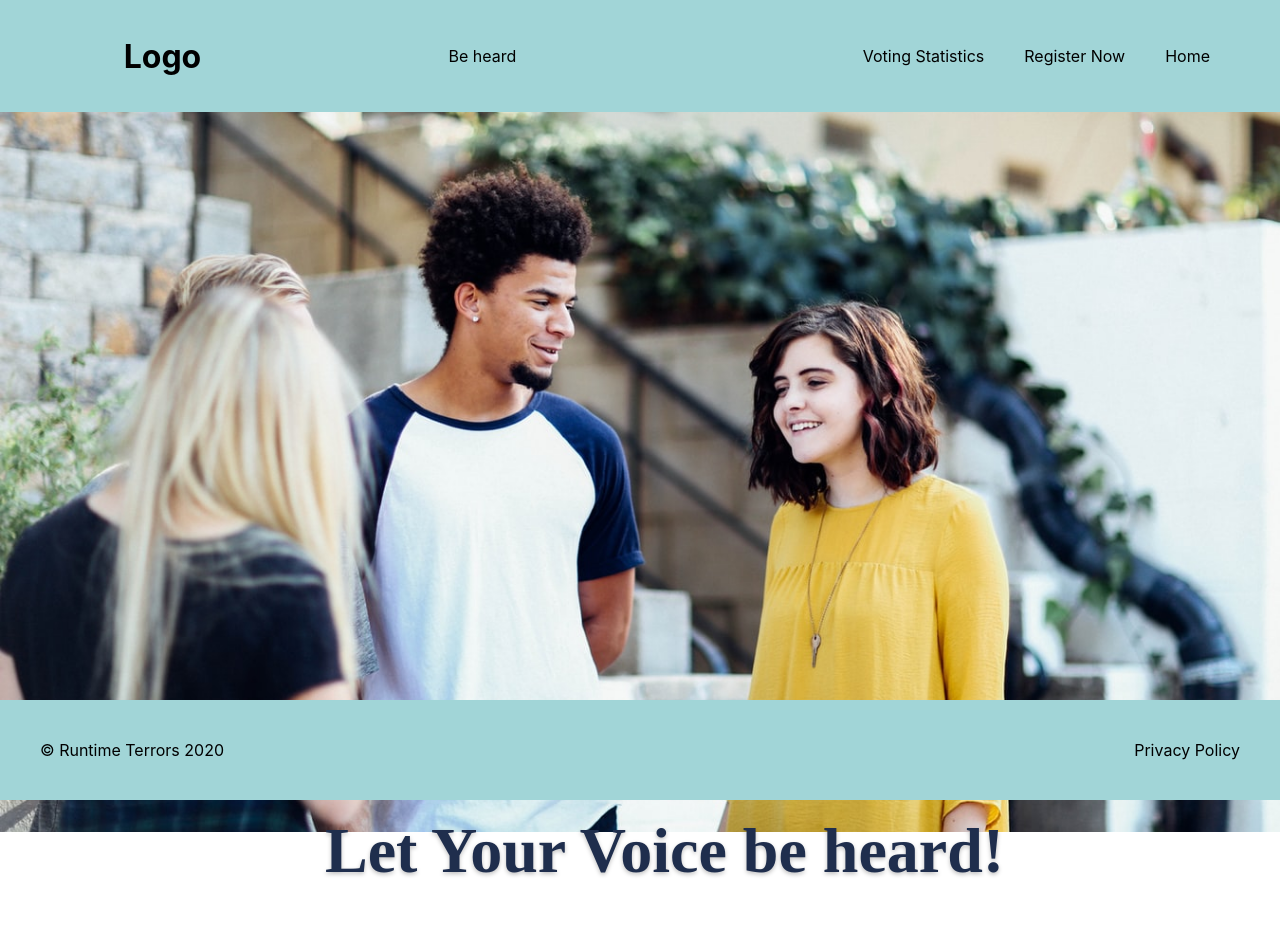
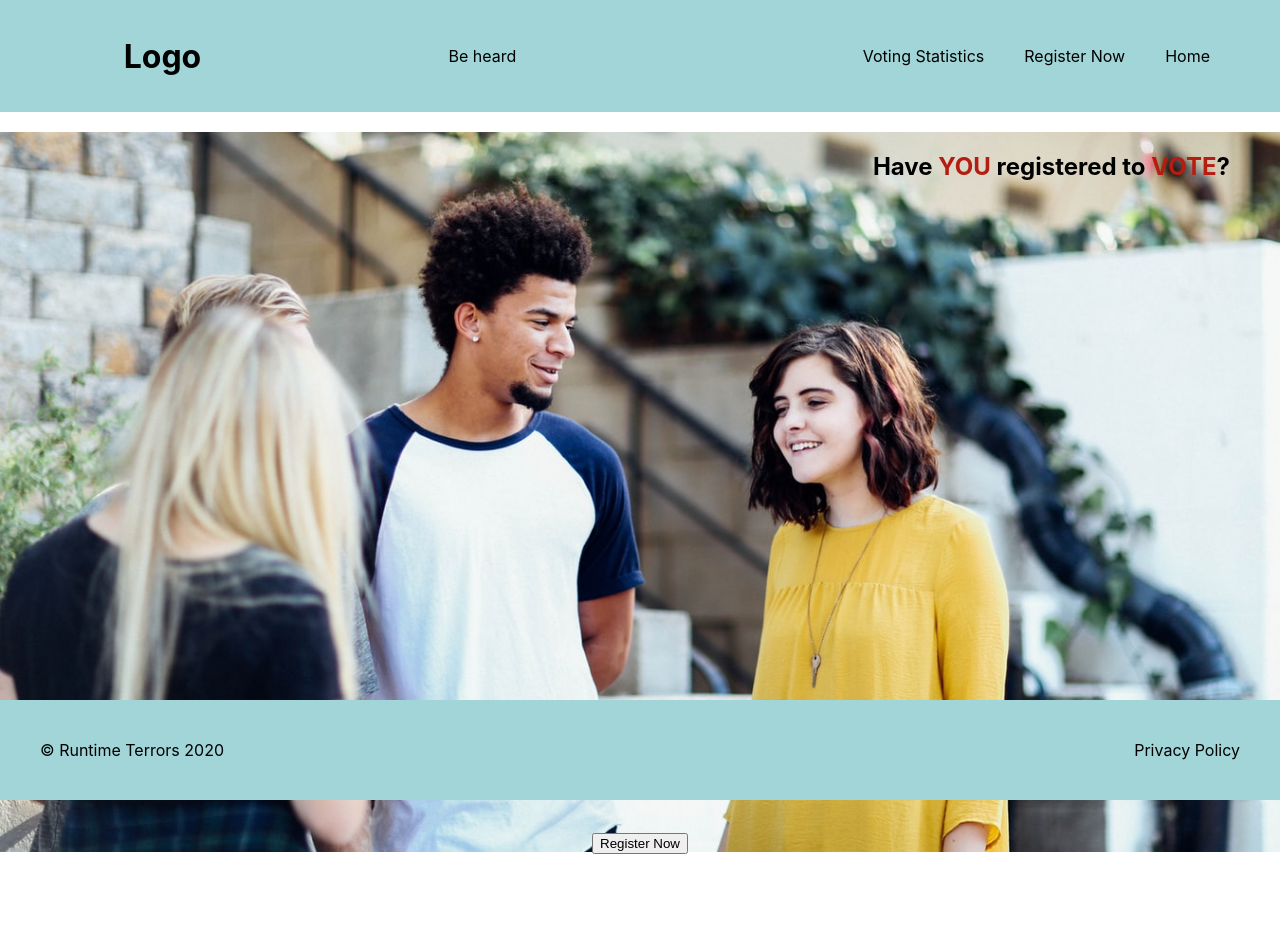
Before and after one commit to mtilda/voting_challenge_client, a React (Create React App) app: page /#/ in a window 1280 px wide. Shown: the top 936 px of the page. Built offline with nearby package versions, Linux system fonts and the light colour scheme.

Commit message:
edited home component, adding in SpreadingAwareness and VoterTurnout. Also fixed file structure removing smart component for Home

```diff
--- a/src/App.js
+++ b/src/App.js
@@ -5,7 +5,7 @@ import { VotingStats } from "./components/VotingStats/VotingStats";
 import { RegisterContainer } from "./components/Register/Register.container";
 import { SpreadingAwareness } from "./components/SpreadingAwareness/SpreadingAwareness";
 import { VoterTurnout } from "./components/VoterTurnout/VoterTurnout"
-import { HomeContainer as Home} from "./components/Home/Home.container"
+import { Home} from "./components/Home/Home"
 import "./App.css";
 
 function App() {
--- a/src/components/Home/Home.container.jsx
+++ /dev/null
@@ -1,6 +0,0 @@
-import React from "react";
-import Home from "./Home";
-
-export const HomeContainer =() => {
-return <Home />
-}
--- a/src/components/Home/Home.css
+++ b/src/components/Home/Home.css
@@ -12,24 +12,33 @@ html {
     width: 100%;
 }
 
+.floating-question {
+    padding: 20px 50px 0 0;;
+    text-align: right;
+}
+
+.red {
+    color: #B51D11;
+}
+
 .text-block{
-    position: absolute;
-    width: 695px;
-    height: 97px;
-    left: 325px;
-    top: 802px;
     font-family: Titillium Web;
     font-style: normal;
     font-weight: bold;
     font-size: 64px;
     line-height: 97px;
-    display: flex;
-    align-items: center;
     text-align: center;
+    margin: 0 auto;
+    margin-top: 500px;
     /* dark blue */
     color: #1F2E4D;
     text-shadow: 0px 2px 4px rgba(0, 0, 0, 0.25);
 }
+
+.text-block h4 {
+    margin-bottom: 0px;
+}
+
 .title{
     font-family: Titillium Web;
     font-style: normal;
--- a/src/components/Home/Home.jsx
+++ b/src/components/Home/Home.jsx
@@ -1,13 +1,18 @@
 import React from "react";
 import img from "../../Images/cover_page.jpeg";
+import {SpreadingAwareness} from "../SpreadingAwareness/SpreadingAwareness";
+import {VoterTurnout} from "../VoterTurnout/VoterTurnout";
+import {ButtonContainer as Button} from "../Button/Button.container";
 import "./Home.css";
 import { FaRegEdit, FaBookOpen, FaMapMarked, FaRegAddressCard, FaVoteYea } from "react-icons/fa";
 
-export default () => (
-    <>
+export const Home = () => (
+    <div className="home">
         <div className="bg">
+            <h2 className="floating-question">Have <span className="red">YOU</span> registered to <span className="red">VOTE</span>?</h2>
             <div class="text-block">
                 <h4>Let Your Voice be heard!</h4>
+                <Button label="Register Now"/>
             </div>
         </div>
         <h1 className="title">
@@ -29,5 +34,7 @@ export default () => (
             <FaVoteYea size={59} color="#DA313C"/>
             <span className="text-center"> Vote!!</span>
         </div>
-    </>
+        <SpreadingAwareness />
+        <VoterTurnout />
+    </div>
 )
```
